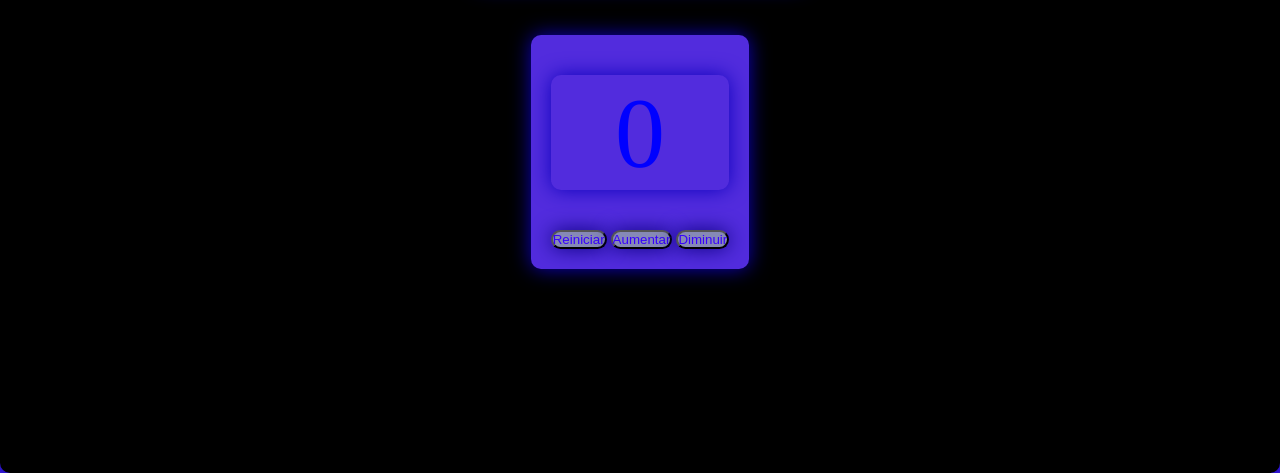
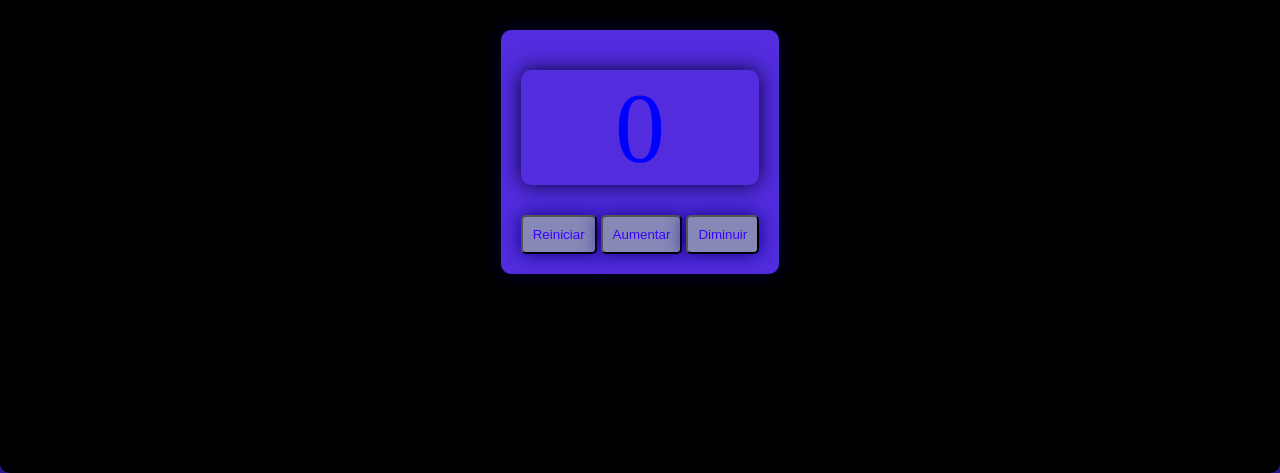
Before and after one commit to vzanna-l/contador2, a plain HTML site: page index.html in a window 1280 px wide. Shown: the part 327-800 px from the top of the page. Drawn offline with Linux system fonts and the light colour scheme.

Commit message:
Update style.css

```diff
--- a/style.css
+++ b/style.css
@@ -12,7 +12,7 @@ h1{
     background-color: rgb(82, 44, 221);
     box-sizing: border-box;
     border-radius: 10px;
-    box-shadow: 0 0 20px rgb(13, 0, 189);
+    box-shadow: 0 0 20px rgb(4, 0, 53);
 
 }
 p{
@@ -27,8 +27,9 @@ button{
     color: rgb(55, 0, 255);
     background-color: rgb(134, 137, 182);
     box-shadow: 0 0 20px rgb(13, 0, 128);
-    margin-top: 20px;
-
+    margin-top: 10px;
+    padding: 10px;
+    border-radius: 5px;
 }
 section{
     background-color: rgba(255,  255, blue, 20%);
```
